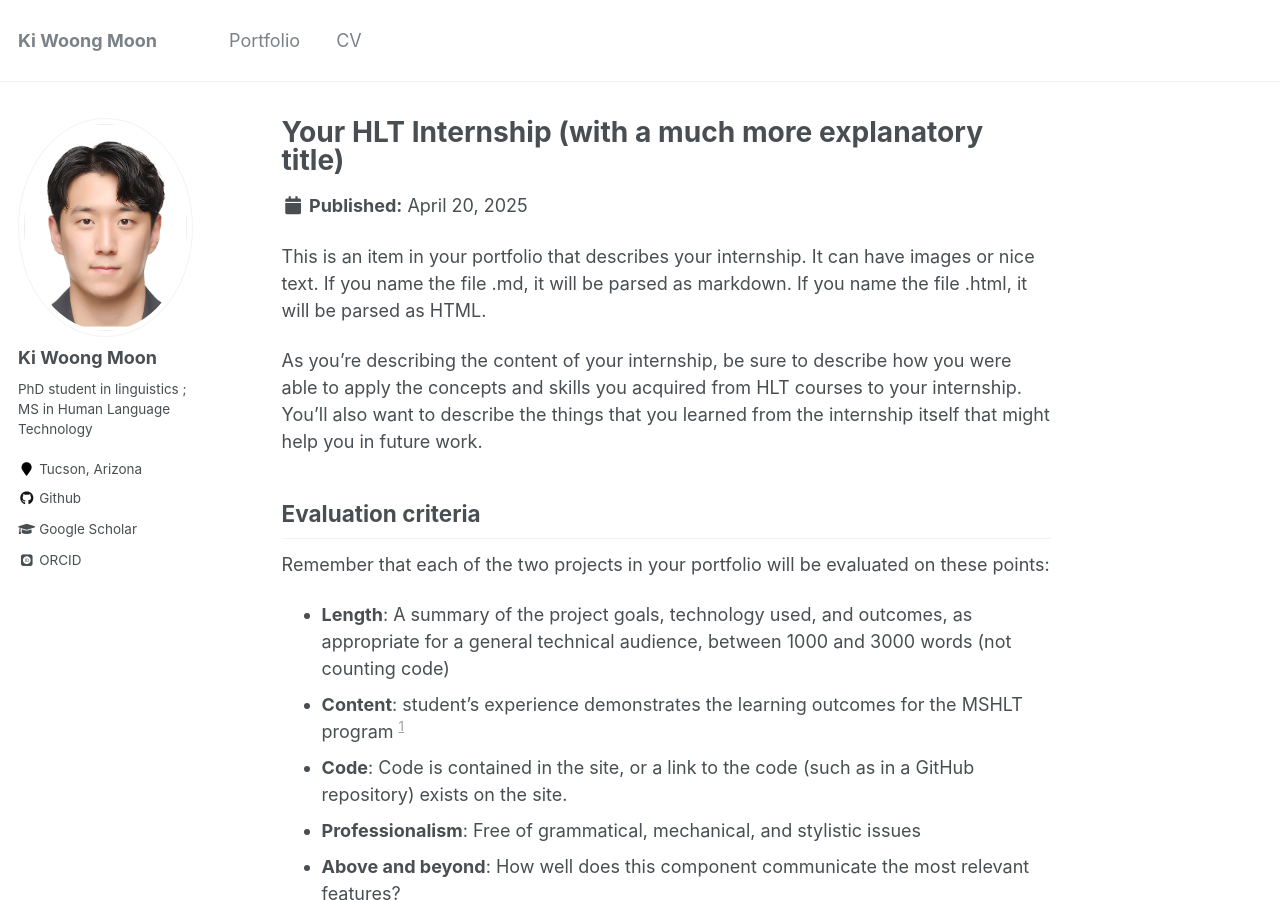
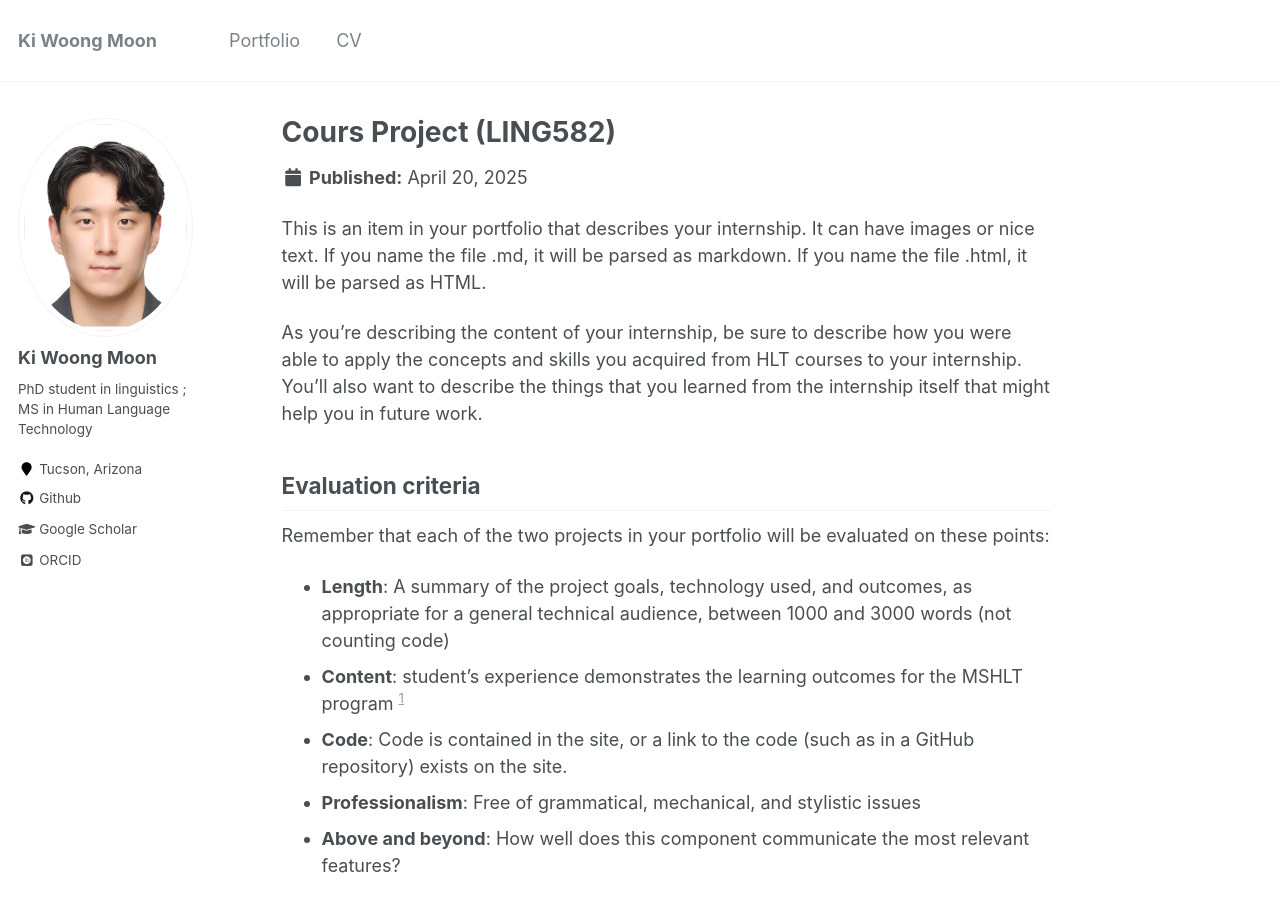
Before and after one commit to Ki-Woong95/Ki-Woong95.github.io, a Jekyll site: the page built from _portfolio/portfolio-2.md, in a window 1280 px wide and 900 px high. Built offline with Jekyll 4.4.1, drawn with Linux system fonts in a browser that asks for light colours; some web fonts are replaced.

Commit message:
Update portfolio-2.md

```diff
--- a/_portfolio/portfolio-2.md
+++ b/_portfolio/portfolio-2.md
@@ -1,5 +1,5 @@
 ---
-title: "Your HLT Internship (with a much more explanatory title)"
+title: "Cours Project (LING582)"
 excerpt: "Short description of the goals and content of your internship<br/><img src='/images/500x300.png'>"
 collection: portfolio
 ---
```
